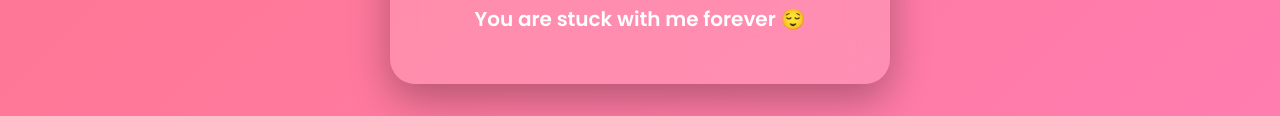
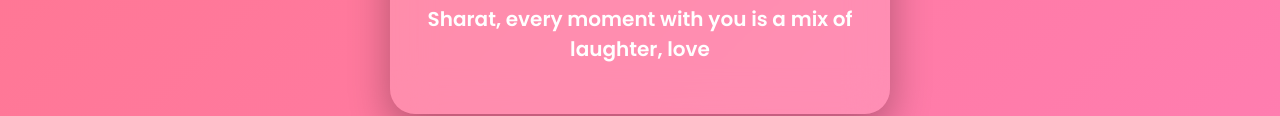
Before and after one commit to AsrithaDonelli/surprise, a plain HTML site: page index.html in a window 1280 px wide. Both pictures are taken after a click on the button "Yes 💖". Shown: the part 501-617 px from the top of the page. Drawn offline with Linux system fonts and the light colour scheme.

Commit message:
Update index.html

```diff
--- a/index.html
+++ b/index.html
@@ -124,6 +124,7 @@
   <div id="surprise">
     <h2>Yayyyy!! ❤️🥰 Happy Valentine’s Day ❤️</h2>
     <p>You are stuck with me forever 😌</p>
+    <p id="customMessage"></p>
   </div>
 </div>
 
```
